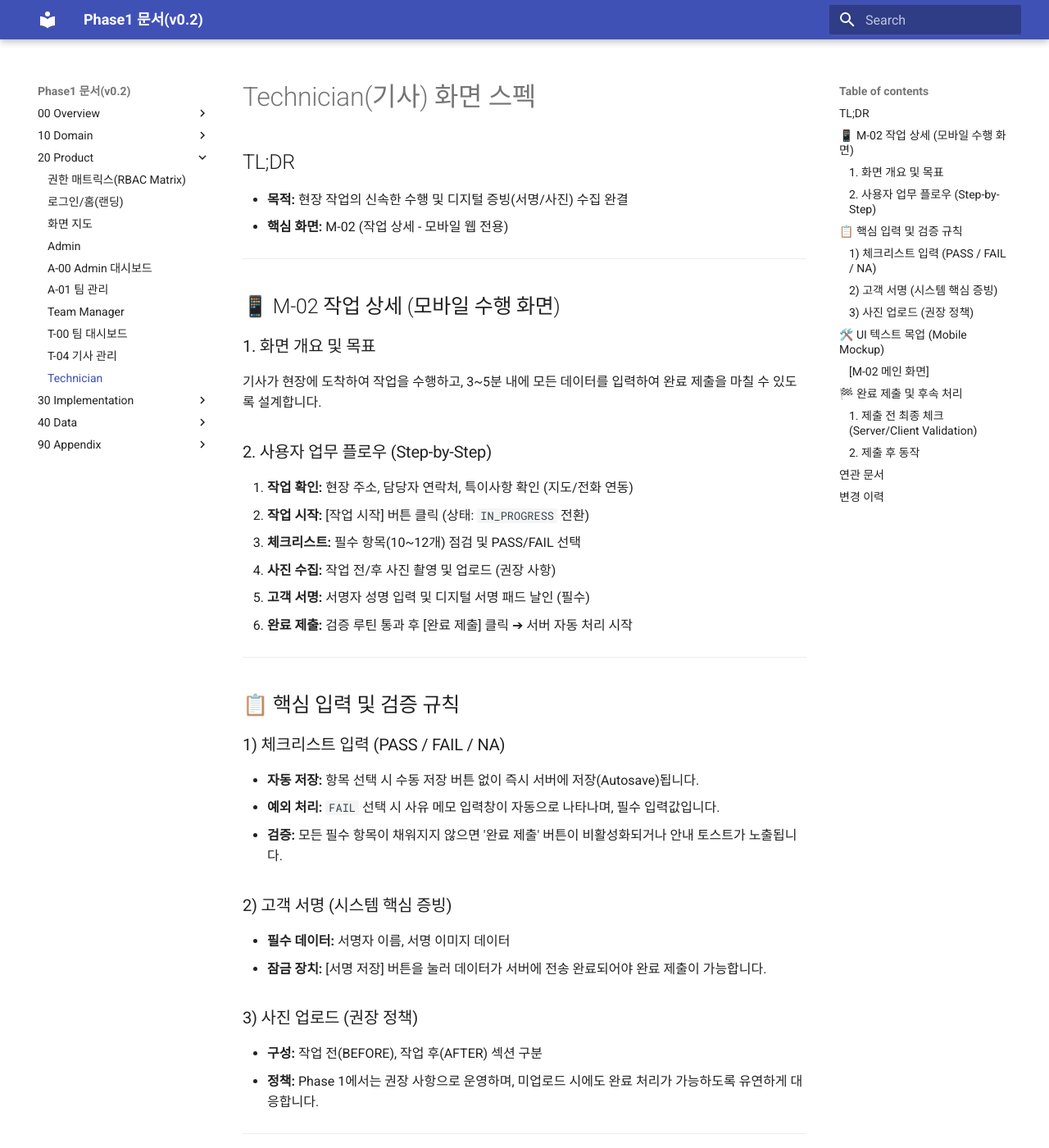
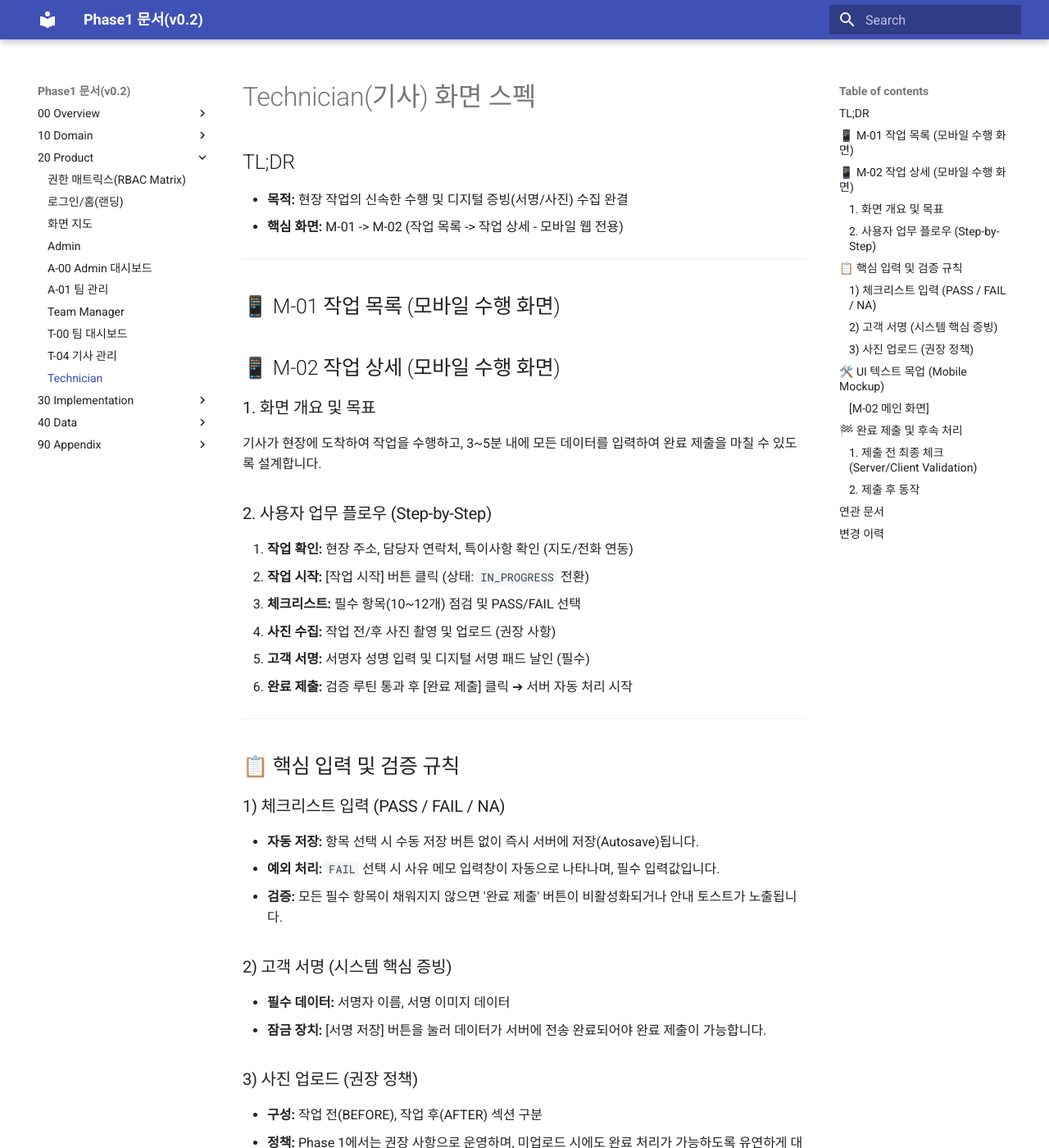
Before and after one commit to jjuune/fsm-docs, an MkDocs documentation site: the page built from docs/20-product/04-technician.md, in a window 1280 px wide and 1400 px high. Shown: the whole window at 82% size. Built offline with MkDocs 1.6.1 and Material for MkDocs 9.7.7, drawn with Linux system fonts in a browser that asks for light colours; some of the changed text lies outside the part shown.

Commit message:
M-01 작업 목록 개요 추가

```diff
--- a/docs/20-product/04-technician.md
+++ b/docs/20-product/04-technician.md
@@ -2,9 +2,10 @@
 
 ## TL;DR
 - **목적:** 현장 작업의 신속한 수행 및 디지털 증빙(서명/사진) 수집 완결
-- **핵심 화면:** M-02 (작업 상세 - 모바일 웹 전용)
+- **핵심 화면:** M-01 -> M-02 (작업 목록 -> 작업 상세 - 모바일 웹 전용)
 
 ---
+## 📱 M-01 작업 목록 (모바일 수행 화면)
 
 ## 📱 M-02 작업 상세 (모바일 수행 화면)
 
```
Also changed, not shown: other parts of docs/20-product/04-technician.md (+1 -1 lines).
